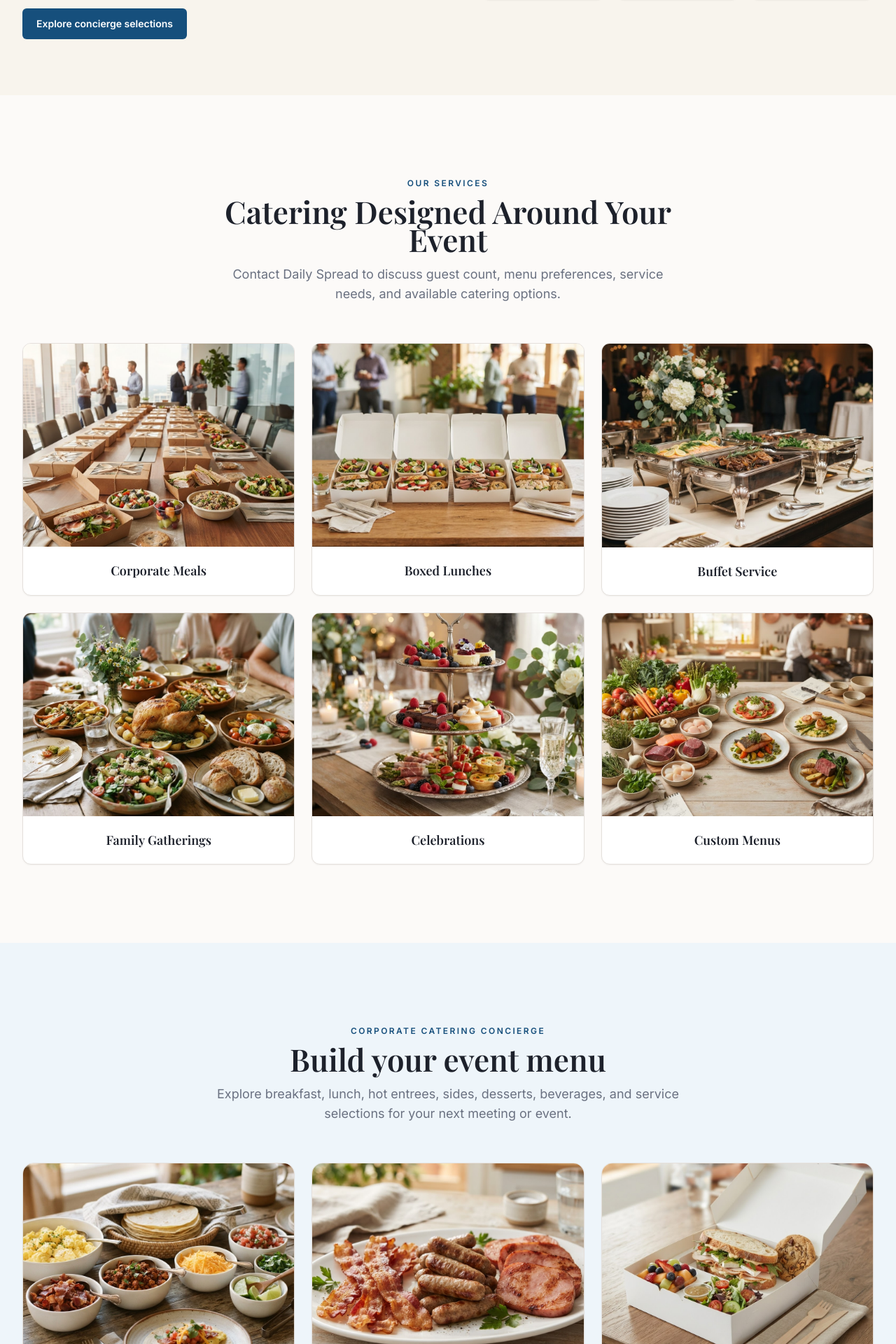
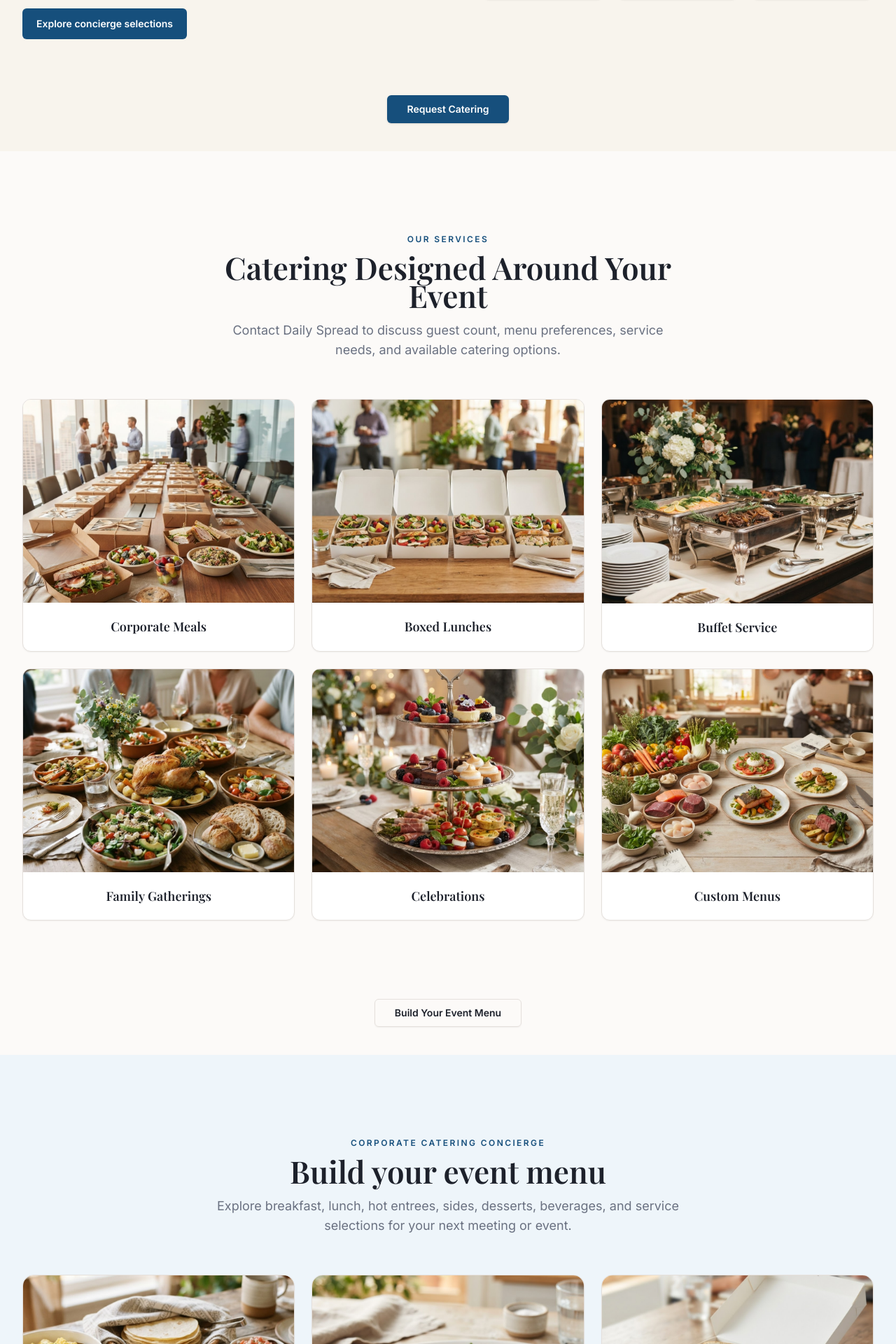
Before and after one commit to sentinelstechnologygroup-stack/daily-spread, a React (Vite) app: page /catering in a window 1280 px wide. Shown: the part 880-2800 px from the top of the page at 70% size. Built offline with nearby package versions, Linux system fonts and the light colour scheme; no server answers; a web font is replaced by a local one.

Commit message:
Add catering section CTAs

```diff
--- a/src/pages/Catering.jsx
+++ b/src/pages/Catering.jsx
@@ -111,6 +111,12 @@ export default function Catering() {
         </div>
       </section>
 
+      <div className="flex justify-center bg-[#f8f4ed] px-4 pb-10">
+        <a href="mailto:orders@daily-spread.com?subject=Catering Inquiry">
+          <Button size="lg" className="font-semibold px-7">Request Catering</Button>
+        </a>
+      </div>
+
       <section className="py-20 md:py-28 bg-background">
         <div className="max-w-7xl mx-auto px-4 sm:px-6 lg:px-8">
           <SectionHeading
@@ -150,6 +156,12 @@ export default function Catering() {
         </div>
       </section>
 
+      <div className="flex justify-center bg-background px-4 pb-10">
+        <a href="#live-concierge-selections">
+          <Button size="lg" variant="outline" className="font-semibold px-7">Build Your Event Menu</Button>
+        </a>
+      </div>
+
       {!!CONCIERGE_MENU.length && (
         <section className="py-20 md:py-28 bg-[#eef5fa]" id="live-concierge-selections">
           <div className="max-w-7xl mx-auto px-4 sm:px-6 lg:px-8">
@@ -169,6 +181,12 @@ export default function Catering() {
           </div>
         </section>
       )}
+
+      <div className="flex justify-center bg-[#eef5fa] px-4 pb-10">
+        <a href="mailto:orders@daily-spread.com?subject=Catering Inquiry">
+          <Button size="lg" className="font-semibold px-7">Request a Concierge Quote</Button>
+        </a>
+      </div>
 
       <section className="py-20 md:py-28 bg-secondary/40">
         <div className="max-w-7xl mx-auto px-4 sm:px-6 lg:px-8">
```
